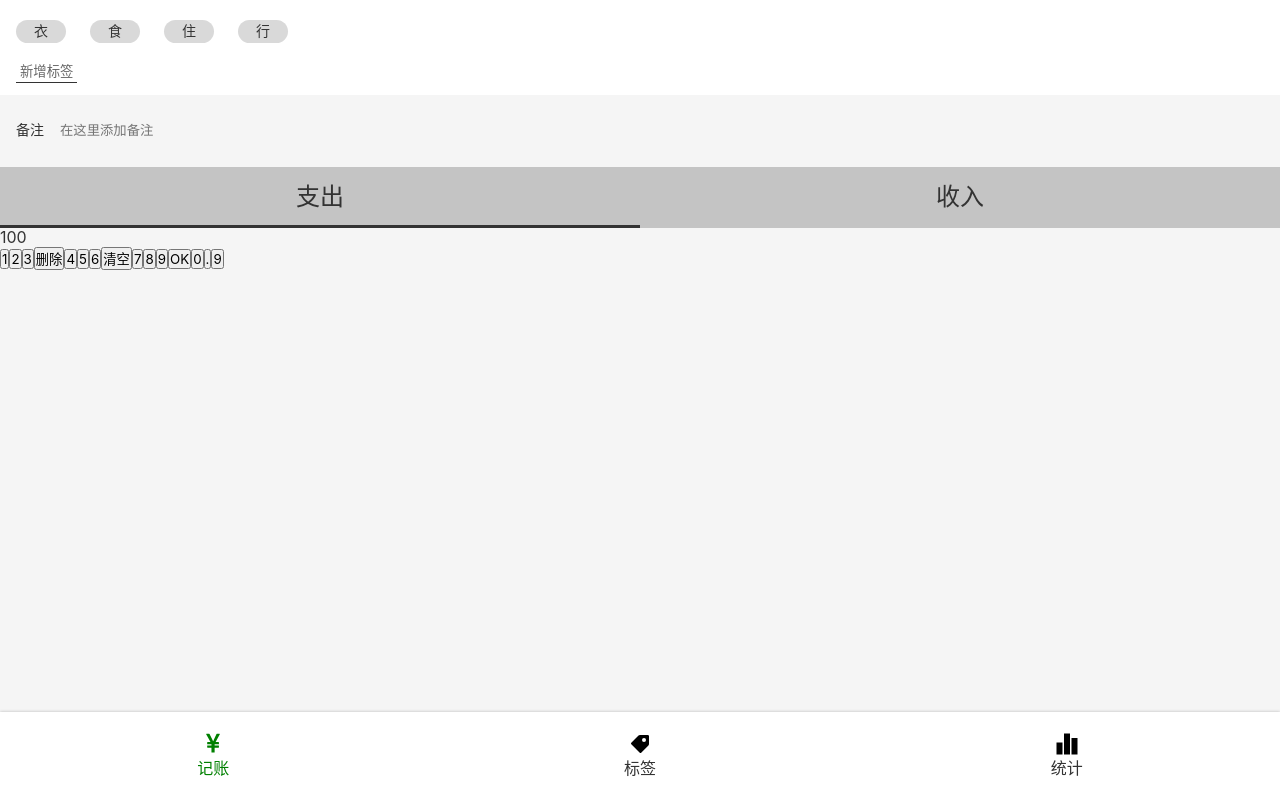
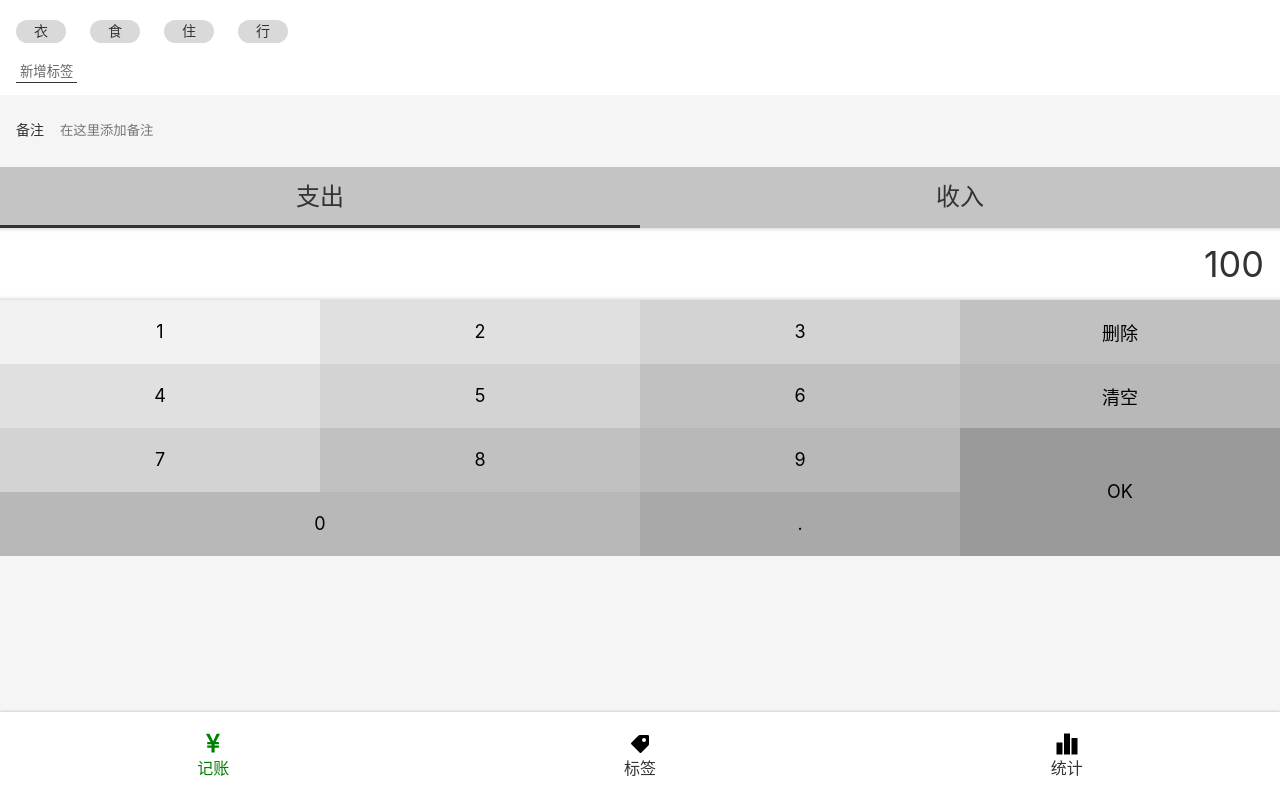
Before and after one commit to zerochenkun/morney-react-1, a React app: page /#/money in a window 1280 px wide. Built offline with nearby package versions, Linux system fonts and the light colour scheme.

Commit message:
Css: Money.tsx 之 数字面板 UI 完成

```diff
--- a/src/views/Money.tsx
+++ b/src/views/Money.tsx
@@ -48,7 +48,6 @@
         }
         `
 const CategorySection = styled.section`
-/* border:1px solid red; */
     font-size:24px;
     > ul{
         display:flex;
@@ -72,7 +71,65 @@
     }
 `
 const NumberPadSection = styled.section`
+    /* border:1px solid red; */
+    display:flex;
+    flex-direction:column;
+    > .output{
+        background:white;
+        font-size:36px;
+        line-height:72px;
+        text-align:right;
+        padding:0 16px;
+        box-shadow:inset 0 -5px 5px -5px rgba(0,0,0,0.25),
+                    inset 0 5px 5px -5px rgba(0,0,0,0.25);
+    }
+    > .pad{
+        > button{
+            font-size:18px;
+            float:left;
+            width:25%;
+            height:64px;
+            border:none;
+            &.ok{
+                height:128px;
+                float:right;
+            }
+            &.zero{
+                width:50%;
+            }
+            &:nth-child(1){
+                background:#f2f2f2;
+            }
+            &:nth-child(2),
+            &:nth-child(5) {
+                background:#E0E0E0;
+            }
+            &:nth-child(3),
+            &:nth-child(6),
+            &:nth-child(9) {
+                background:#D3D3D3;
+            }
+            &:nth-child(4),
+            &:nth-child(7),
+            &:nth-child(10) {
+                background:#C1C1C1;
+            }
+            &:nth-child(8),
+            &:nth-child(11),
+            &:nth-child(13) {
+                background:#B8B8B8;
+            }
+            &:nth-child(12) {
+                background:#9A9A9A;
+            }
+            &:nth-child(14) {
+                background:#A9A9A9;
+            }
+    }
+  }
 
+        }
+    }
 `
 
 
@@ -91,7 +148,7 @@
             <NotesSection>
                 <label>
                     <span>备注</span>
-                    <input type="text" placeholder="在这里添加备注"/>
+                    <input type="text" placeholder="在这里添加备注" />
                 </label>
             </NotesSection>
             <CategorySection>
@@ -101,8 +158,8 @@
                 </ul>
             </CategorySection>
             <NumberPadSection>
-                <div>100</div>
-                <div>
+                <div className="output">100</div>
+                <div className="pad clearfix">
                     <button>1</button>
                     <button>2</button>
                     <button>3</button>
@@ -114,10 +171,9 @@
                     <button>7</button>
                     <button>8</button>
                     <button>9</button>
-                    <button>OK</button>
-                    <button>0</button>
-                    <button>.</button>
-                    <button>9</button>
+                    <button className="ok">OK</button>
+                    <button className="zero">0</button>
+                    <button className="dot">.</button>
                 </div>
             </NumberPadSection>
         </Layout >
```
